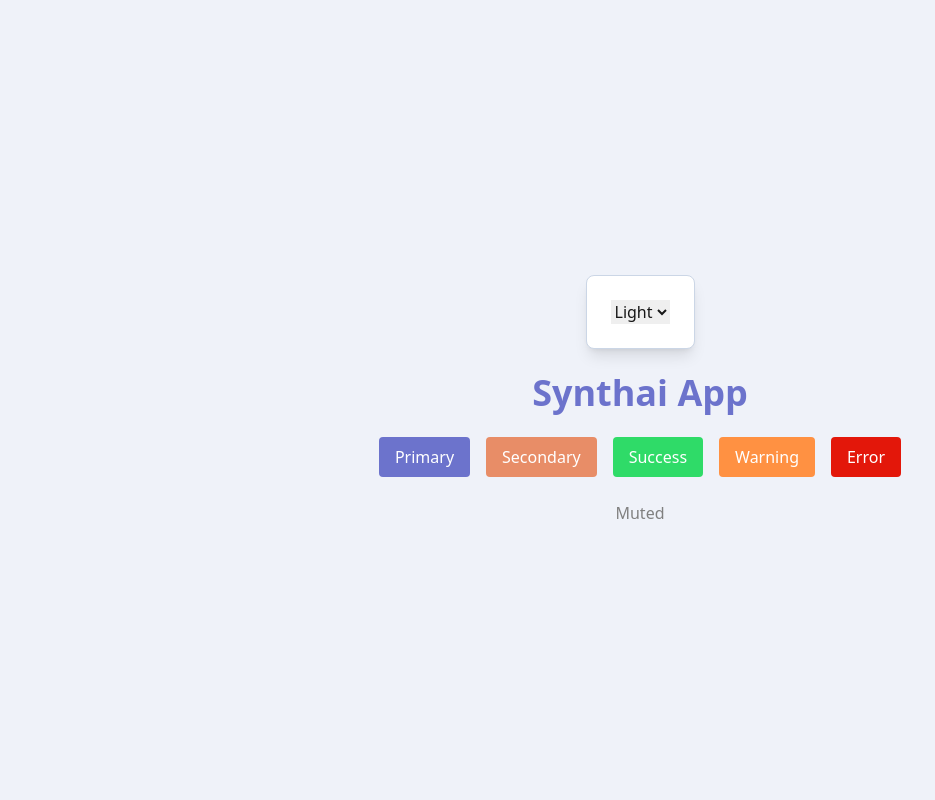
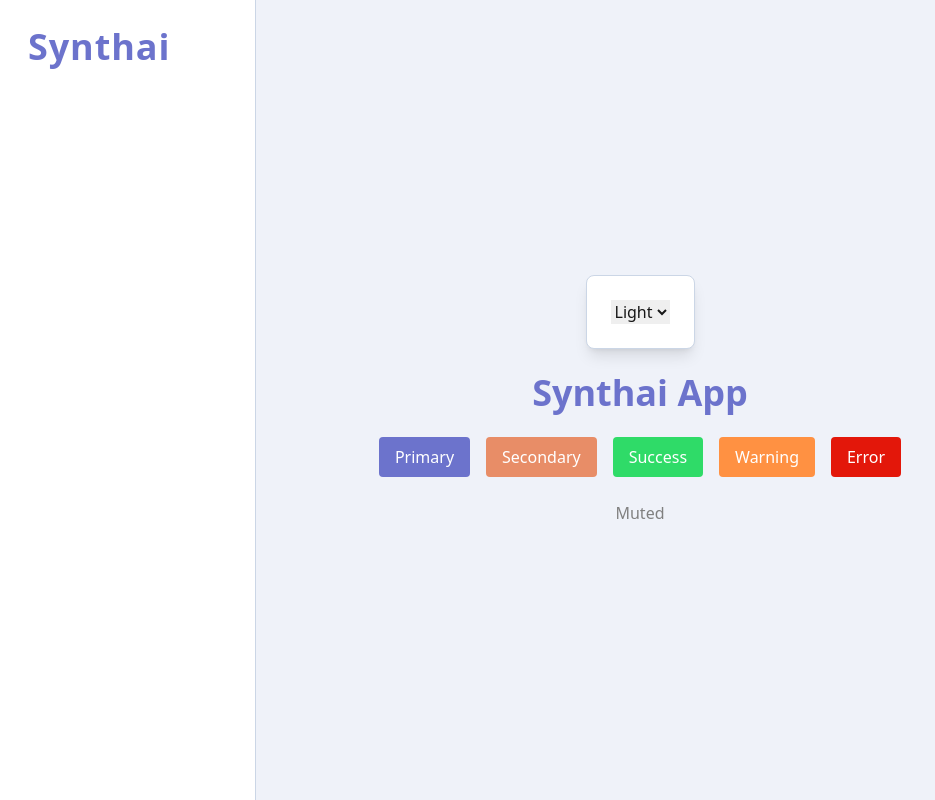
Before and after one commit to fabilier228/ai.synthai.src.frontend, a Next.js app: page / in a window 1280 px wide. Shown: the whole page, without its empty margins (0-935 px from the left). Built offline with nearby package versions, Linux system fonts and the light colour scheme.

Commit message:
feature: add header

```diff
--- a/src/app/layout.tsx
+++ b/src/app/layout.tsx
@@ -1,17 +1,17 @@
-import './globals.css'
-import { ThemeProvider } from "@/components/theme-provider"
+import "./globals.css";
+import { ThemeProvider } from "@/components/theme-provider";
+import Header from "@/components/Header";
 export default function RootLayout({
   children,
 }: {
-  children: React.ReactNode
+  children: React.ReactNode;
 }) {
   return (
     <html lang="en" suppressHydrationWarning>
       <body className="bg-background text-text min-h-screen">
-        <ThemeProvider>
-          {children}
-        </ThemeProvider>
+        <Header />
+        <ThemeProvider>{children}</ThemeProvider>
       </body>
     </html>
-  )
+  );
 }
--- /dev/null
+++ b/src/components/Header.tsx
@@ -0,0 +1,24 @@
+import React from "react";
+
+const Header = () => {
+  return (
+    <>
+      {/* Mobile header (top bar) */}
+      <header className="flex md:hidden w-screen bg-surface border-b border-outline px-6 py-3 fixed top-0 left-0 z-[101] items-center">
+        <span className="text-primary text-2xl font-extrabold tracking-wide text-left w-full">
+          Synthai
+        </span>
+      </header>
+      {/* Desktop sidebar */}
+      <aside className="hidden md:flex flex-col w-64 h-screen bg-surface border-r border-outline fixed top-0 left-0 z-[101] p-6">
+        <div className="pl-1">
+          <span className="block text-primary text-4xl font-extrabold tracking-wide text-left leading-tight">
+            Synthai
+          </span>
+        </div>
+      </aside>
+    </>
+  );
+};
+
+export default Header;
```
